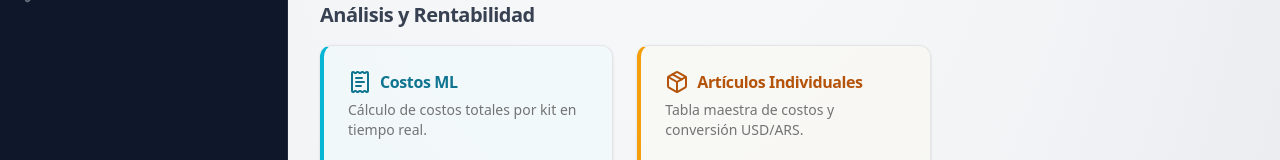
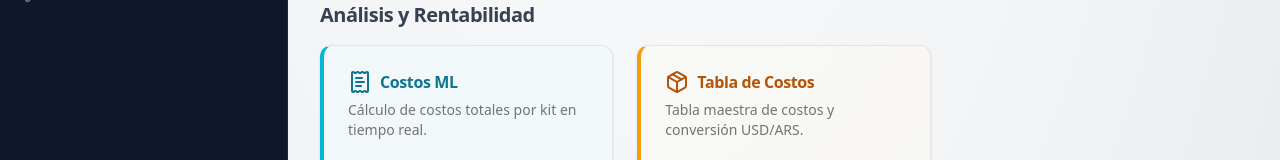
Before and after one commit to martinalejandrohakanson29-art/tienda-martin, a Next.js app: page /admin/mercadolibre in a window 1280 px wide. Shown: the part 429-589 px from the top of the page. Built offline with nearby package versions, Linux system fonts and the light colour scheme; no server answers; the database is empty.

Commit message:
Update page.tsx

```diff
--- a/app/admin/mercadolibre/page.tsx
+++ b/app/admin/mercadolibre/page.tsx
@@ -127,7 +127,7 @@ export default function MercadoLibreDashboard() {
             <CardHeader>
               <CardTitle className="flex items-center gap-2 text-amber-700">
                 <Package className="h-6 w-6" />
-                Artículos Individuales
+                Tabla de Costos
               </CardTitle>
               <CardDescription>
                 Tabla maestra de costos y conversión USD/ARS.
```
